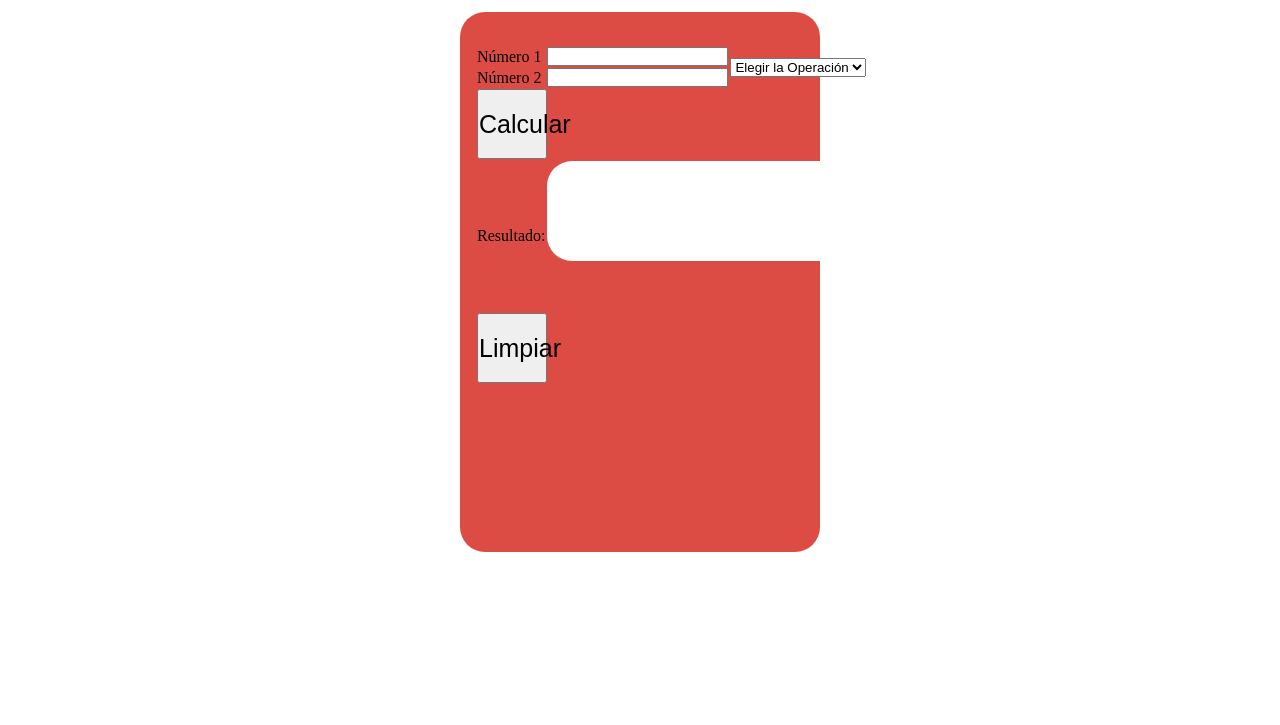
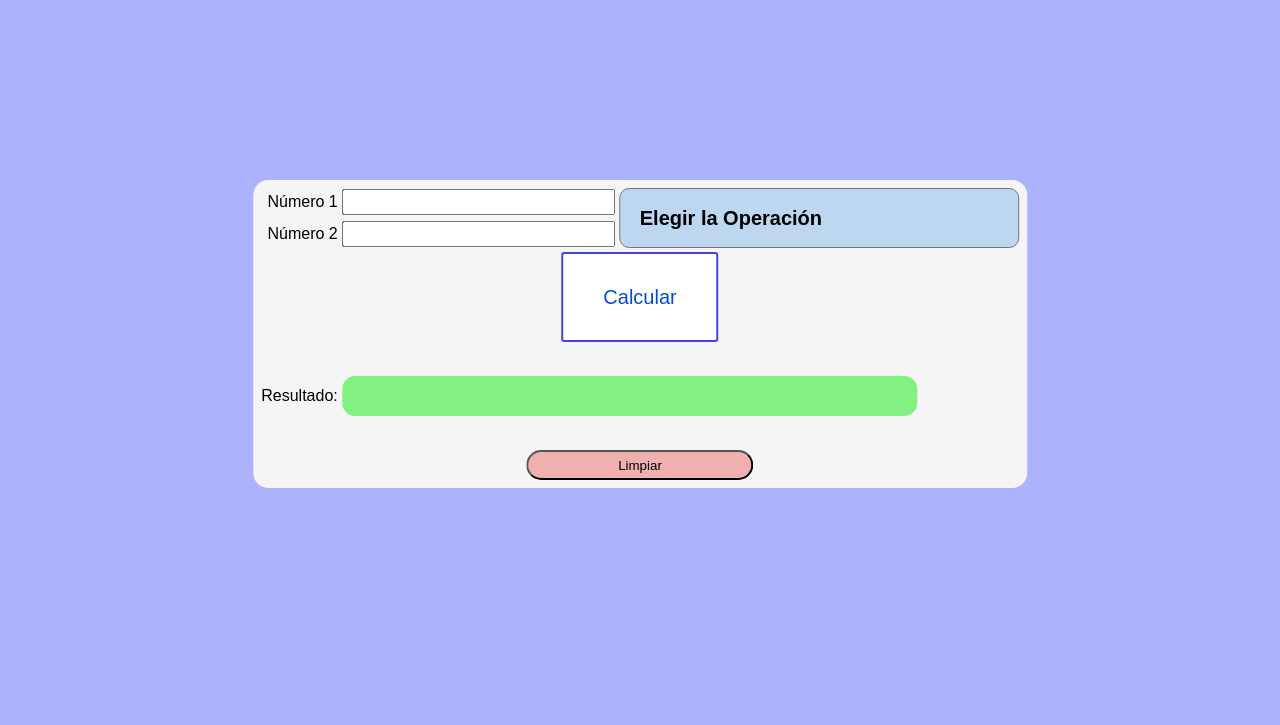
Before and after one commit to Uciel22/practico1, a plain HTML site: page index.html in a window 1280 px wide. Shown: the part 75-800 px from the top of the page. Drawn offline with Linux system fonts and the light colour scheme.

Commit message:
Add files via upload

```diff
--- a/estilos.css
+++ b/estilos.css
@@ -1,34 +1,162 @@
 @charset "utf-8";
-/*documento CSS*/
-*{
+/*estilos al cuerpo del archivo html*/
+body{
+    border-top: 0;
     margin: 0;
-    padding: 0;
+    margin-top: 0;
+    padding-top: 0;
+    background-color: #adb2fc;
+    background-size: contain;
 }
-.calculadora {
-    display: block;
-    margin:0 auto;
-    padding: 15px;
-    background-color: #DC4C45;
-    width: 330px;
-    height: 510px;
-    border-radius: 25px;
-    margin-top: 50px;
+/*estilos al título*/
+h1{
+    background-color: cornflowerblue;
+    text-align: center;
+    border-top: 0;
+    border: 2px solid;
 }
-.calculadora td button{
-    display: block;
-    width: 70px;
-    height: 70px;
-    font-size: 25px;
+.container{
+  display: grid;
+  /*grid-template-columns: auto auto;
+  grid-gap: 10px;
+  grid-template-rows: auto auto;
+  border-color: #4741d7;
+  border: 2px solid;*/
+  grid-template-columns: (1fr, 1fr, 1fr);
+  grid-gap: 20px;
+  grid-auto-rows: minmax(100px, auto);
 }
-#resultado {
-    display: block;
+.calculadora{
+  grid-column: 0 / 2;
+
+}
+table{
+    background-color: whitesmoke;
+    border-radius: 15px;
+    border-color: blue;
+    border: 2px;
+    margin: auto;
+    padding: 5px;
+}
+#num1, #num2{
+    font-variant-numeric: oldstyle-nums;
     text-align: center;
-    font-size: 40px;
-    margin-bottom: 50px;
-    width: 300px;
-    height: 100px;
-    line-height: 100px;
-    background-color: #fff;
-    border-radius: 25px;
-    overflow-y: scroll;
+    height: 20px;
+    font-size: 20px;
 }
+.resul{
+    background-color: rgb(130, 241, 130);
+    border: 0;
+    height: 40px;
+    width: 85%;
+    border-radius: 13px;
+    font-variant-numeric: oldstyle-nums;
+    text-align: center;
+    font-size: 30px;
+}
+.indicaciones{
+    text-align: right;
+    font-family: fantasy;
+}
+.reset{
+  border-radius: 15px;
+  background-color: rgb(240, 176, 176);
+  width: 30%;
+  height: 30px;
+}
+
+/* botón Calcular, estilos sacados de divi.com */
+.ov-btn-slide-left {
+  background: #fff; /* color de fondo */
+  color: rgb(4, 75, 206); /* color de fuente */
+  border: 2px solid #4741d7; /* tamaño y color de borde */
+  padding: 10px 40px;
+  border-radius: 3px; /* redondear bordes */
+  position:relative;
+  z-index: 1;
+  overflow: hidden;
+  display: inline-block;
+  height: 90px;
+  font-size: 20px;
+  cursor: pointer;
+}
+.ov-btn-slide-left:hover {
+  color: #fff; /* color de fuente hover */
+}
+.ov-btn-slide-left::after {
+  content: "";
+  background: cornflowerblue; /* color de fondo hover */
+  position: absolute;
+  z-index: -1;
+  padding: 16px 20px;
+  display: block;
+  top: 0;
+  bottom: 0;
+  left: -100%;
+  right: 100%;
+  -webkit-transition: all 0.35s;
+  transition: all 0.35s;
+}
+.ov-btn-slide-left:hover::after {
+  left: 0;
+  right: 0;
+  top: 0;
+  bottom: 0;
+  -webkit-transition: all 0.35s;
+  transition: all 0.35s;
+}
+.select {
+  /* Reset Select */
+  appearance:initial;
+  outline: 20px red;
+  border: 1;
+  /* Personalize */
+  flex: 1;
+  padding: 0 1em;
+  color: black;
+  background-color:#004d9b var(--darkgray);
+  background-image: none;
+  cursor: pointer;
+  font-size: 20px;
+  font-weight: bold;
+  border-radius: 15px;
+}
+.select option{
+  font-size: 20px;
+}
+/* Remove IE arrow */
+.select::-ms-expand {
+  display: none;
+}
+/* Custom Select wrapper */
+.select {
+  position: relative;
+  display: flex;
+  width: 20em;
+  height: 3em;
+  border-radius: 10px;
+  overflow: hidden;
+  background-color:#bed7f1;
+}
+/* Arrow */
+.select::after {
+  /*content: '\25BC';*/
+  position: absolute;
+  top: 0;
+  right: 0;
+  padding: 1em;
+  background-color: #0452a0;
+  transition: .25s all ease;
+  pointer-events: none;
+}
+/* Transition */
+.select:hover::after {
+  color: #12f312;
+}
+.container {
+  position : absolute;
+  top: 50%;
+  left : 50%;
+  transform :
+  translate(-50%,-50%);
+}
```
